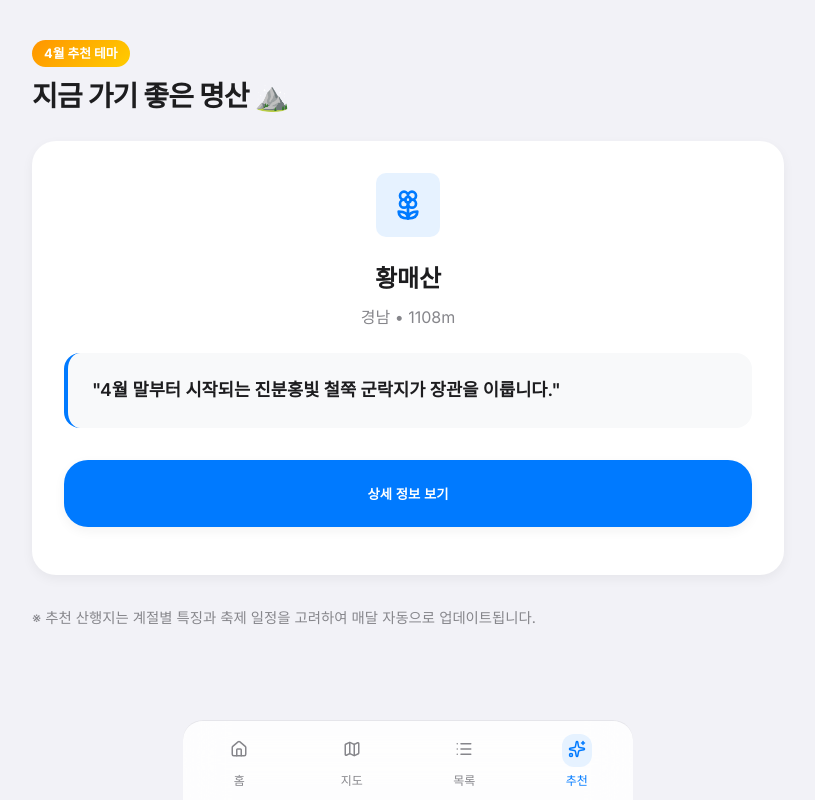
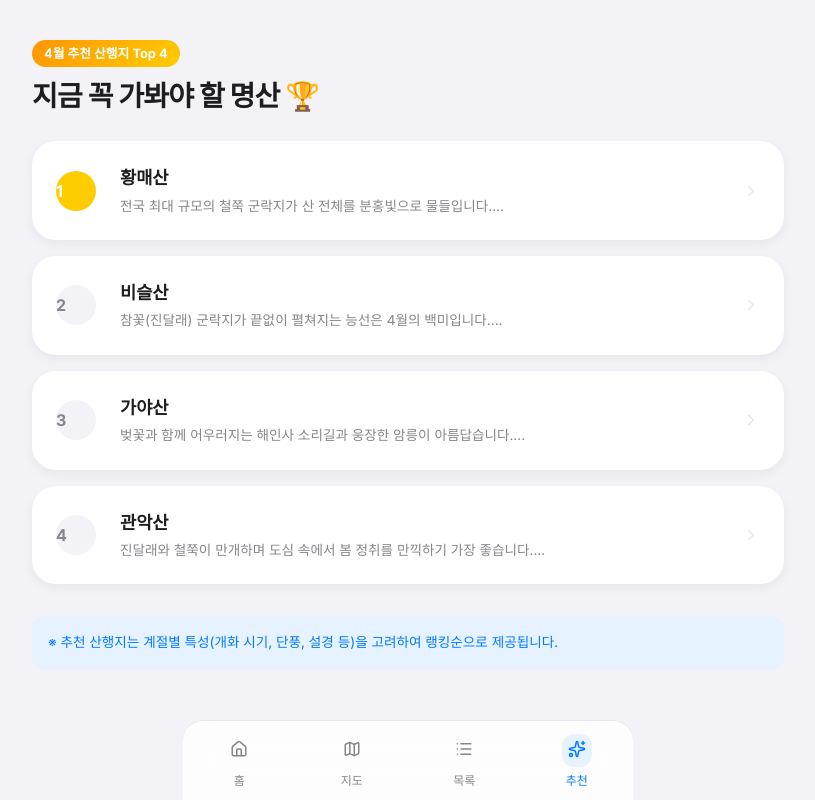
Before and after one commit to heekeunlee/mountain001, a React (Vite) app: page / in a window 1280 px wide. Both pictures are taken after a click on the button "추천". Shown: the whole page, without its empty margins (232-1047 px from the left). Built offline with nearby package versions, Linux system fonts and the light colour scheme.

Commit message:
Major Upgrade: Ranked recommendations, enhanced map zoom, and bug fixes

```diff
--- a/src/App.jsx
+++ b/src/App.jsx
@@ -18,7 +18,8 @@ import {
   Info,
   MapPin,
   Sparkles,
-  Flower2
+  Flower2,
+  Award
 } from 'lucide-react';
 import {
   ComposableMap,
@@ -31,20 +32,60 @@ import './index.css';
 
 const geoUrl = "https://raw.githubusercontent.com/southkorea/southkorea-maps/master/kostat/2013/json/skorea_provinces_geo.json";
 
-// Seasonal Recommendation Data
+// Detailed Seasonal Recommendations (Top 5-10 per month)
 const seasonalData = {
-  1: { mountain: "태백산", reason: "환상적인 눈꽃 축제와 주목 군락지의 설경이 일품입니다." },
-  2: { mountain: "소백산", reason: "칼바람 속의 은빛 눈꽃 터널을 걷는 겨울 산행의 묘미가 있습니다." },
-  3: { mountain: "지리산", reason: "섬진강변 매화와 함께 시작되는 지리산의 봄 기운을 느껴보세요." },
-  4: { mountain: "황매산", reason: "4월 말부터 시작되는 진분홍빛 철쭉 군락지가 장관을 이룹니다." },
-  5: { mountain: "바래봉", reason: "지리산 바래봉의 철쭉은 국내 최고 수준의 절경을 자랑합니다." },
-  6: { mountain: "설악산", reason: "여름의 시작, 공룡능선의 웅장함과 시원한 계곡이 반겨줍니다." },
-  7: { mountain: "덕유산", reason: "무주 구천동 계곡의 시원한 물줄기와 푸른 숲이 여름 산행지로 제격입니다." },
-  8: { mountain: "한라산", reason: "여름 구름 위를 걷는 백록담 산행과 시원한 바다 전망이 아름답습니다." },
-  9: { mountain: "오대산", reason: "국내에서 가장 먼저 단풍이 시작되는 곳으로 가을의 시작을 알립니다." },
-  10: { mountain: "내장산", reason: "아기단풍이 빚어내는 화려한 가을 색채의 향연을 만끽할 수 있습니다." },
-  11: { mountain: "민둥산", reason: "억새 꽃이 피어나는 은빛 물결의 능선이 가을 감성을 자극합니다." },
-  12: { mountain: "마니산", reason: "한 해를 마무리하며 강화도 앞바다의 낙조를 감상하기 가장 좋은 곳입니다." }
+  1: [
+    { name: "태백산", reason: "환상적인 눈꽃 축제와 천년의 주목 군락지가 빚어내는 설경이 압권입니다.", rank: 1 },
+    { name: "한라산", reason: "영실코스의 눈부신 설경과 백록담의 장엄한 겨울 풍경을 만날 수 있습니다.", rank: 2 },
+    { name: "선자령", reason: "백두대간의 능선을 따라 펼쳐지는 끝없는 설원과 풍력발전기가 이국적입니다.", rank: 3 }
+  ],
+  2: [
+    { name: "소백산", reason: "칼바람 속에서도 꿋꿋이 피어난 은빛 상고대와 눈꽃 터널이 환상적입니다.", rank: 1 },
+    { name: "덕유산", reason: "곤돌라를 타고 편하게 올라 즐기는 향적봉의 설경은 가족 산행으로 최고입니다.", rank: 2 }
+  ],
+  3: [
+    { name: "지리산", reason: "구례 산수유와 섬진강 매화가 필 무렵, 지리산의 봄 기운이 태동합니다.", rank: 1 },
+    { name: "무등산", reason: "봄의 전령사 복수초와 얼레지가 피어나는 무등산의 생명력을 느껴보세요.", rank: 2 }
+  ],
+  4: [
+    { name: "황매산", reason: "전국 최대 규모의 철쭉 군락지가 산 전체를 분홍빛으로 물들입니다.", rank: 1 },
+    { name: "비슬산", reason: "참꽃(진달래) 군락지가 끝없이 펼쳐지는 능선은 4월의 백미입니다.", rank: 2 },
+    { name: "가야산", reason: "벚꽃과 함께 어우러지는 해인사 소리길과 웅장한 암릉이 아름답습니다.", rank: 3 },
+    { name: "관악산", reason: "진달래와 철쭉이 만개하며 도심 속에서 봄 정취를 만끽하기 가장 좋습니다.", rank: 4 }
+  ],
+  5: [
+    { name: "바래봉", reason: "지리산 바래봉의 철쭉은 국내 최고 수준의 밀집도와 화려함을 자랑합니다.", rank: 1 },
+    { name: "소백산", reason: "연분홍 철쭉이 능선을 따라 끝없이 이어지는 천상의 화원을 만날 수 있습니다.", rank: 2 }
+  ],
+  6: [
+    { name: "설악산", reason: "신록이 우거진 공룡능선의 웅장함과 시원한 천불동 계곡이 매력적입니다.", rank: 1 },
+    { name: "월출산", reason: "호남의 소금강이라 불리는 암릉과 구름다리에서 즐기는 시원한 바람이 일품입니다.", rank: 2 }
+  ],
+  7: [
+    { name: "덕유산", reason: "무주 구천동 33경의 시원한 계곡물과 울창한 숲이 여름 산행지로 제격입니다.", rank: 1 },
+    { name: "방태산", reason: "이단폭포의 시원한 물줄기와 원시림이 잘 보존된 힐링 산행지입니다.", rank: 2 }
+  ],
+  8: [
+    { name: "오대산", reason: "울창한 전나무 숲길과 시원한 계곡이 있어 무더위를 피하기 가장 좋습니다.", rank: 1 },
+    { name: "치악산", reason: "사다리병창 코스의 짜릿함과 함께 즐기는 구룡사의 시원한 계곡이 유명합니다.", rank: 2 }
+  ],
+  9: [
+    { name: "설악산", reason: "대청봉에서 시작된 단풍이 공룡능선을 타고 내려오는 장관을 가장 먼저 봅니다.", rank: 1 },
+    { name: "대둔산", reason: "금강구름다리와 삼선계단 주변으로 물드는 단풍과 기암괴석의 조화가 뛰어납니다.", rank: 2 }
+  ],
+  10: [
+    { name: "내장산", reason: "단풍 터널과 아기단풍이 빚어내는 화려한 색채는 국내 가을 산행의 정점입니다.", rank: 1 },
+    { name: "주왕산", reason: "기암절벽과 어우러진 계곡의 단풍이 마치 동양화 한 폭을 보는 듯합니다.", rank: 2 },
+    { name: "북한산", reason: "화강암 암릉과 붉은 단풍이 어우러진 서울의 명산으로 가을 정취가 가득합니다.", rank: 3 }
+  ],
+  11: [
+    { name: "민둥산", reason: "억새 꽃이 피어나는 은빛 물결의 능선이 가을 감성을 자극하는 최고의 명소입니다.", rank: 1 },
+    { name: "화왕산", reason: "넓은 억새 평원과 가을 하늘이 어우러진 풍경이 사진가들에게 인기입니다.", rank: 2 }
+  ],
+  12: [
+    { name: "마니산", reason: "한 해를 마무리하며 서해바다의 장엄한 낙조를 감상하기 가장 좋은 곳입니다.", rank: 1 },
+    { name: "계방산", reason: "국내 최고의 적설량을 자랑하며, 환상적인 눈꽃 산행을 가장 먼저 즐길 수 있습니다.", rank: 2 }
+  ]
 };
 
 const App = () => {
@@ -58,7 +99,7 @@ const App = () => {
   const logs = hikingData.logs || [];
 
   const currentMonth = new Date().getMonth() + 1;
-  const recommendation = seasonalData[currentMonth];
+  const recommendations = seasonalData[currentMonth] || [];
 
   const stats = useMemo(() => {
     const completed = mountains.filter(m => m.climb_date && m.climb_date !== 'null').length;
@@ -88,7 +129,7 @@ const App = () => {
     <div className="app-container" onMouseMove={handleMouseMove}>
       <AnimatePresence mode="wait">
         {activeTab === 'home' && (
-          <HomeSection key="home" stats={stats} recentLogs={logs.slice(0, 3)} />
+          <HomeSection key="home" stats={stats} recentLogs={logs.slice(0, 5)} onSelect={setSelectedMountain} mountains={mountains} />
         )}
         {activeTab === 'map' && (
           <MapSection
@@ -96,6 +137,7 @@ const App = () => {
             mountains={mountains}
             onSelect={setSelectedMountain}
             onHover={setHoveredMountain}
+            recommendations={recommendations}
           />
         )}
         {activeTab === 'list' && (
@@ -108,7 +150,12 @@ const App = () => {
           />
         )}
         {activeTab === 'recommend' && (
-          <RecommendSection key="recommend" recommendation={recommendation} mountains={mountains} onSelect={setSelectedMountain} />
+          <RecommendSection
+            key="recommend"
+            recommendations={recommendations}
+            mountains={mountains}
+            onSelect={setSelectedMountain}
+          />
         )}
       </AnimatePresence>
 
@@ -177,7 +224,7 @@ const NavItem = ({ label, icon, isActive, onClick }) => (
   </button>
 );
 
-const HomeSection = ({ stats, recentLogs }) => (
+const HomeSection = ({ stats, recentLogs, onSelect, mountains }) => (
   <motion.div
     initial={{ opacity: 0, y: 20 }}
     animate={{ opacity: 1, y: 0 }}
@@ -185,8 +232,7 @@ const HomeSection = ({ stats, recentLogs }) => (
     className="content-section"
   >
     <header className="home-header">
-      <h1>안녕하세요 👋</h1>
-      <p>오늘도 건강한 하루 되세요.</p>
+      <h1>전국의 100대 명산 챌린지</h1>
     </header>
 
     <div className="card">
@@ -214,22 +260,32 @@ const HomeSection = ({ stats, recentLogs }) => (
     </div>
 
     <h3 style={{ margin: '1.5rem 0 1rem' }}>최근 등반 기록</h3>
-    {recentLogs.map((log, i) => (
+    {recentLogs.length > 0 ? recentLogs.map((log, i) => (
       <div key={i} className="card" style={{ display: 'flex', gap: '1rem', alignItems: 'center' }}>
         <div className="mountain-icon" style={{ borderRadius: '50%' }}>
           <Calendar size={18} />
         </div>
         <div style={{ flex: 1 }}>
           <div style={{ fontWeight: 600 }}>{log.location}</div>
-          <div style={{ fontSize: '0.8rem', color: 'var(--text-secondary)' }}>{log.date ? log.date.split('T')[0] : '기록 없음'}</div>
+          <div style={{ fontSize: '0.8rem', color: 'var(--text-secondary)' }}>
+            {log.date ? log.date.split('T')[0] : '기록 없음'}
           </div>
-        <div style={{ fontWeight: 700, color: 'var(--primary)' }}>+{log.distance}km</div>
         </div>
-    ))}
+        <div style={{ textAlign: 'right' }}>
+          <div style={{ fontWeight: 700, color: 'var(--primary)' }}>{log.distance}km</div>
+          <div style={{ fontSize: '0.7rem', color: 'var(--text-secondary)' }}>이동거리</div>
+        </div>
+      </div>
+    )) : (
+      <p style={{ textAlign: 'center', color: 'var(--text-secondary)', padding: '2rem' }}>기록된 등반이 없습니다.</p>
+    )}
   </motion.div>
 );
 
-const MapSection = ({ mountains, onSelect, onHover }) => (
+const MapSection = ({ mountains, onSelect, onHover, recommendations }) => {
+  const recommendNames = recommendations.map(r => r.name);
+
+  return (
     <motion.div
       initial={{ opacity: 0 }}
       animate={{ opacity: 1 }}
@@ -240,7 +296,7 @@ const MapSection = ({ mountains, onSelect, onHover }) => (
         <div className="map-svg-container">
           <ComposableMap
             projection="geoMercator"
-          projectionConfig={{ rotate: [-127.5, -36.0, 0], scale: 6500 }}
+            projectionConfig={{ rotate: [-127.5, -36.0, 0], scale: 7500 }} // Increased scale for more zoom
             style={{ width: "100%", height: "100%" }}
           >
             <Geographies geography={geoUrl}>
@@ -250,11 +306,11 @@ const MapSection = ({ mountains, onSelect, onHover }) => (
                     key={geo.rsmKey}
                     geography={geo}
                     fill="#ffffff"
-                  stroke="#adb5bd" // More vivid border
-                  strokeWidth={0.8}
+                    stroke="#86868b"
+                    strokeWidth={0.5}
                     style={{
                       default: { outline: "none" },
-                    hover: { fill: "#e9ecef", outline: "none" }
+                      hover: { fill: "#f2f2f7", outline: "none" }
                     }}
                   />
                 ))
@@ -263,7 +319,9 @@ const MapSection = ({ mountains, onSelect, onHover }) => (
 
             {mountains.map((m, idx) => {
               const isCompleted = m.climb_date && m.climb_date !== 'null';
+              const isRecommended = recommendNames.some(name => (m.name || "").includes(name));
               if (!m.lng || !m.lat) return null;
+
               return (
                 <Marker
                   key={idx}
@@ -273,10 +331,12 @@ const MapSection = ({ mountains, onSelect, onHover }) => (
                   onMouseLeave={() => onHover(null)}
                 >
                   <motion.g initial={{ scale: 0 }} animate={{ scale: 1 }} whileHover={{ scale: 1.5 }} className="marker">
-                  {isCompleted ? (
+                    {isRecommended ? (
+                      <Flag size={16} fill="#ffcc00" stroke="#000" strokeWidth={0.5} style={{ transform: 'translate(-8px, -16px)' }} />
+                    ) : isCompleted ? (
                       <Flag size={14} className="marker-flag" style={{ transform: 'translate(-7px, -14px)' }} />
                     ) : (
-                    <circle r={2.5} className="marker-dot" style={{ fill: '#495057', opacity: 0.5 }} />
+                      <circle r={2.5} fill="#adb5bd" opacity={0.6} />
                     )}
                   </motion.g>
                 </Marker>
@@ -287,46 +347,41 @@ const MapSection = ({ mountains, onSelect, onHover }) => (
       </div>
     </motion.div>
   );
+};
 
-const RecommendSection = ({ recommendation, mountains, onSelect }) => {
-  const mountainDetail = mountains.find(m => m.name.includes(recommendation.mountain));
-
+const RecommendSection = ({ recommendations, mountains, onSelect }) => {
   return (
     <motion.div
-      initial={{ opacity: 0, scale: 0.9 }}
-      animate={{ opacity: 1, scale: 1 }}
-      exit={{ opacity: 0, scale: 1.1 }}
+      initial={{ opacity: 0, x: 20 }}
+      animate={{ opacity: 1, x: 0 }}
+      exit={{ opacity: 0, x: -20 }}
       className="content-section"
     >
       <header className="recommend-header">
-        <span className="season-badge">{new Date().getMonth() + 1}월 추천 테마</span>
-        <h2>지금 가기 좋은 명산 ⛰️</h2>
+        <span className="season-badge">{new Date().getMonth() + 1}월 추천 산행지 Top {recommendations.length}</span>
+        <h2>지금 꼭 가봐야 할 명산 🏆</h2>
       </header>
 
-      <div className="recommend-card">
-        <div className="mountain-icon" style={{ width: '64px', height: '64px', margin: '0 auto 1.5rem', background: 'var(--primary-bg)' }}>
-          <Flower2 size={32} />
+      {recommendations.map((rec, i) => {
+        const detail = mountains.find(m => m.name.includes(rec.name));
+        return (
+          <div key={i} className="card" style={{ display: 'flex', gap: '1.5rem', alignItems: 'center', cursor: 'pointer' }} onClick={() => onSelect(detail)}>
+            <div style={{ width: '40px', height: '40px', borderRadius: '50%', background: i === 0 ? '#ffcc00' : '#f2f2f7', display: 'flex', alignItems: 'center', justifyCenter: 'center', color: i === 0 ? 'white' : 'var(--text-secondary)', fontWeight: 700 }}>
+              {rec.rank}
             </div>
-        <h3 style={{ fontSize: '1.5rem', marginBottom: '0.5rem' }}>{recommendation.mountain}</h3>
-        <p style={{ color: 'var(--text-secondary)' }}>{mountainDetail?.province} • {mountainDetail?.height}m</p>
+            <div style={{ flex: 1 }}>
+              <div style={{ fontSize: '1.1rem', fontWeight: 700 }}>{rec.name}</div>
+              <div style={{ fontSize: '0.85rem', color: 'var(--text-secondary)', marginTop: '4px' }}>
+                {rec.reason.substring(0, 40)}...
+              </div>
+            </div>
+            <ChevronRight size={18} color="var(--border)" />
+          </div>
+        );
+      })}
 
-        <div className="recommend-reason">
-          <p style={{ fontWeight: 600, fontSize: '1.1rem', color: 'var(--text-main)' }}>
-            "{recommendation.reason}"
-          </p>
-        </div>
-
-        <button
-          className="card"
-          style={{ width: '100%', marginTop: '2rem', border: 'none', background: 'var(--primary)', color: 'white', fontWeight: 700 }}
-          onClick={() => onSelect(mountainDetail)}
-        >
-          상세 정보 보기
-        </button>
-      </div>
-
-      <div style={{ marginTop: '2rem', color: 'var(--text-secondary)', fontSize: '0.9rem' }}>
-        <p>※ 추천 산행지는 계절별 특징과 축제 일정을 고려하여 매달 자동으로 업데이트됩니다.</p>
+      <div style={{ marginTop: '2rem', padding: '1rem', background: 'var(--primary-bg)', borderRadius: '12px', fontSize: '0.85rem', color: 'var(--primary)' }}>
+        <p>※ 추천 산행지는 계절별 특성(개화 시기, 단풍, 설경 등)을 고려하여 랭킹순으로 제공됩니다.</p>
       </div>
     </motion.div>
   );
@@ -400,6 +455,10 @@ const BottomSheet = ({ mountain, onClose }) => {
   const isCompleted = mountain.climb_date && mountain.climb_date !== 'null';
   if (!mountain) return null;
 
+  // Find if this mountain is in the seasonal recommendation
+  const currentMonth = new Date().getMonth() + 1;
+  const rec = (seasonalData[currentMonth] || []).find(r => mountain.name.includes(r.name));
+
   return (
     <div className="overlay-backdrop" onClick={onClose}>
       <motion.div
@@ -415,53 +474,67 @@ const BottomSheet = ({ mountain, onClose }) => {
           <X size={20} />
         </button>
 
-        <h2 className="sheet-title">{mountain.name}</h2>
+        <div style={{ display: 'flex', alignItems: 'center', gap: '8px', marginBottom: '8px' }}>
+          {rec && <span className="season-badge">추천 랭킹 {rec.rank}위</span>}
+          <span className="badge">{mountain.province}</span>
+        </div>
+        <h2 className="sheet-title" style={{ marginBottom: '1.5rem' }}>{mountain.name}</h2>
 
         <div className="sheet-content">
           <div style={{ display: 'flex', gap: '8px' }}>
-            <span className="badge">{mountain.province}</span>
-            <span className="badge">{mountain.height}m</span>
-            {isCompleted && <span className="badge" style={{ background: '#e8f7ed', color: 'var(--success)' }}>등반 완료</span>}
+            <span className="badge" style={{ padding: '4px 12px' }}>해발 {mountain.height}m</span>
+            {isCompleted && <span className="badge" style={{ background: '#e8f7ed', color: 'var(--success)', padding: '4px 12px' }}>등반 완료</span>}
           </div>
+
+          {rec && (
+            <div className="info-item" style={{ background: '#fff9db', padding: '1rem', borderRadius: '12px', border: '1px solid #ffe066' }}>
+              <Sparkles className="info-icon" size={20} color="#f08c00" />
+              <div className="info-text">
+                <h4 style={{ color: '#f08c00' }}>{new Date().getMonth() + 1}월 추천 테마</h4>
+                <p style={{ fontWeight: 600 }}>{rec.reason}</p>
+              </div>
+            </div>
+          )}
 
           <div className="info-item">
             <Info className="info-icon" size={20} />
             <div className="info-text">
-              <h4>선정 사유</h4>
+              <h4>상세 정보 (선정 사유)</h4>
               <p>{mountain.reason || '정보 없음'}</p>
             </div>
           </div>
 
           {isCompleted && (
-            <>
-              <div className="info-item">
+            <div style={{ background: '#f8f9fa', padding: '1rem', borderRadius: '16px' }}>
+              <div className="info-item" style={{ marginBottom: '1rem' }}>
                 <Calendar className="info-icon" size={20} />
                 <div className="info-text">
-                  <h4>등반일</h4>
+                  <h4>최근 등반일</h4>
                   <p>{mountain.climb_date.split('T')[0]}</p>
                 </div>
               </div>
               <div className="info-item">
                 <Users className="info-icon" size={20} />
                 <div className="info-text">
-                  <h4>동반자</h4>
+                  <h4>함께한 사람</h4>
                   <p>{mountain.companions || '없음'}</p>
                 </div>
               </div>
-            </>
+            </div>
           )}
 
           <motion.button
             whileTap={{ scale: 0.95 }}
             style={{
               marginTop: '1rem',
-              padding: '1rem',
-              borderRadius: '16px',
+              padding: '1.2rem',
+              borderRadius: '20px',
               border: 'none',
               background: 'var(--primary)',
               color: 'white',
               fontWeight: 700,
-              fontSize: '1rem'
+              fontSize: '1.1rem',
+              boxShadow: '0 8px 16px rgba(0, 122, 255, 0.2)'
             }}
             onClick={onClose}
           >
```
Lines whose indentation alone changed are shown as unchanged.
